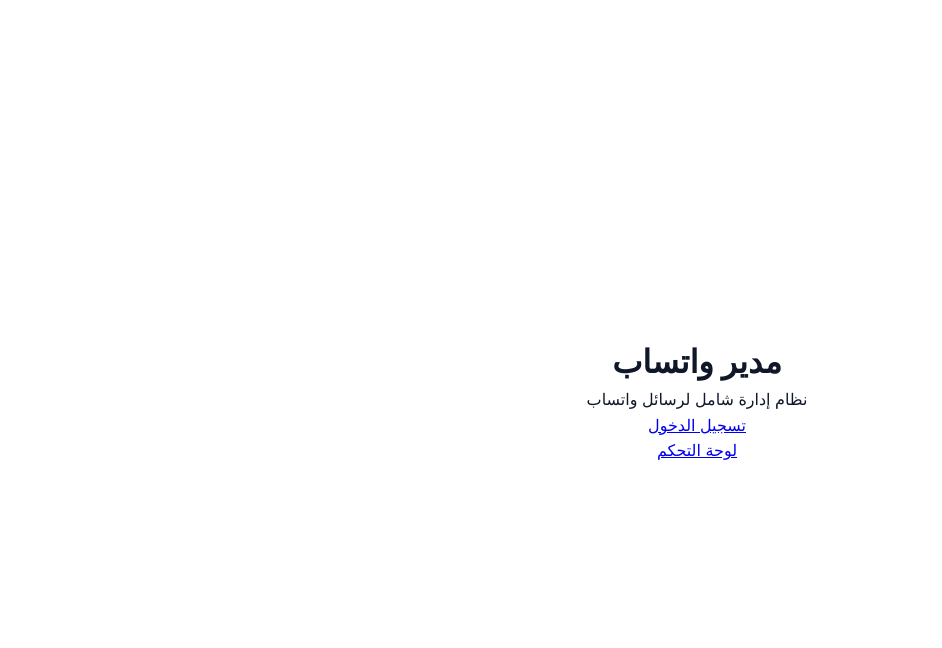
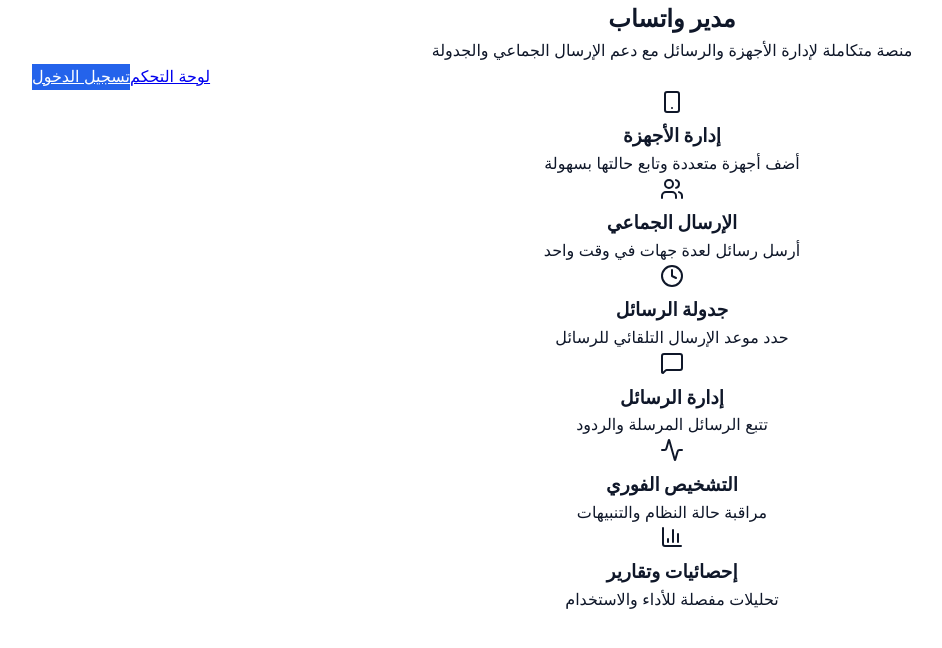
Before and after one commit to mahmoudps/whatsapp-manager, a Next.js app: page / in a window 1280 px wide. Shown: the top 648 px of the page, without its empty margins (43-985 px from the left). Built offline with nearby package versions, Linux system fonts and the light colour scheme; no server answers.

Commit message:
Improve home page layout with feature overview

```diff
--- a/app/page.tsx
+++ b/app/page.tsx
@@ -1,25 +1,86 @@
 import Link from "next/link"
+import {
+  Smartphone,
+  Users,
+  Clock,
+  MessageSquare,
+  Activity,
+  BarChart3,
+} from "lucide-react"
+
+const features = [
+  {
+    icon: Smartphone,
+    title: "إدارة الأجهزة",
+    description: "أضف أجهزة متعددة وتابع حالتها بسهولة",
+  },
+  {
+    icon: Users,
+    title: "الإرسال الجماعي",
+    description: "أرسل رسائل لعدة جهات في وقت واحد",
+  },
+  {
+    icon: Clock,
+    title: "جدولة الرسائل",
+    description: "حدد موعد الإرسال التلقائي للرسائل",
+  },
+  {
+    icon: MessageSquare,
+    title: "إدارة الرسائل",
+    description: "تتبع الرسائل المرسلة والردود",
+  },
+  {
+    icon: Activity,
+    title: "التشخيص الفوري",
+    description: "مراقبة حالة النظام والتنبيهات",
+  },
+  {
+    icon: BarChart3,
+    title: "إحصائيات وتقارير",
+    description: "تحليلات مفصلة للأداء والاستخدام",
+  },
+]
 
 export default function Home() {
   return (
-    <main className="min-h-screen bg-gradient-to-br from-blue-50 to-indigo-100 flex items-center justify-center p-4">
-      <div className="max-w-md w-full bg-white rounded-lg shadow-lg p-8 text-center">
-        <h1 className="text-3xl font-bold text-gray-800 mb-6">مدير واتساب</h1>
-        <p className="text-gray-600 mb-8">نظام إدارة شامل لرسائل واتساب</p>
-        <div className="space-y-4">
+    <main className="min-h-screen bg-gradient-to-br from-blue-50 to-indigo-100 py-12">
+      <div className="container mx-auto px-4 space-y-16">
+        <section className="text-center space-y-6">
+          <h1 className="text-4xl font-bold text-gray-800">مدير واتساب</h1>
+          <p className="text-gray-600">
+            منصة متكاملة لإدارة الأجهزة والرسائل مع دعم الإرسال الجماعي والجدولة
+          </p>
+          <div className="flex flex-col sm:flex-row sm:justify-center gap-4">
             <Link
               href="/login"
-            className="block w-full bg-blue-600 text-white py-3 px-6 rounded-lg hover:bg-blue-700 transition-colors"
+              className="btn-primary px-6 py-3 rounded-lg text-white"
             >
               تسجيل الدخول
             </Link>
             <Link
               href="/dashboard"
-            className="block w-full bg-gray-100 text-gray-700 py-3 px-6 rounded-lg hover:bg-gray-200 transition-colors"
+              className="bg-gray-100 text-gray-700 px-6 py-3 rounded-lg hover:bg-gray-200"
             >
               لوحة التحكم
             </Link>
           </div>
+        </section>
+
+        <section className="grid gap-6 md:grid-cols-2 lg:grid-cols-3">
+          {features.map((feature) => {
+            const Icon = feature.icon
+            return (
+              <div
+                key={feature.title}
+                className="bg-white rounded-xl shadow card-hover p-6 text-center"
+              >
+                <Icon className="h-8 w-8 mx-auto text-blue-600 mb-4" />
+                <h3 className="font-semibold text-lg mb-2">{feature.title}</h3>
+                <p className="text-sm text-gray-500">{feature.description}</p>
+              </div>
+            )
+          })}
+        </section>
       </div>
     </main>
   )
```
Lines whose indentation alone changed are shown as unchanged.
